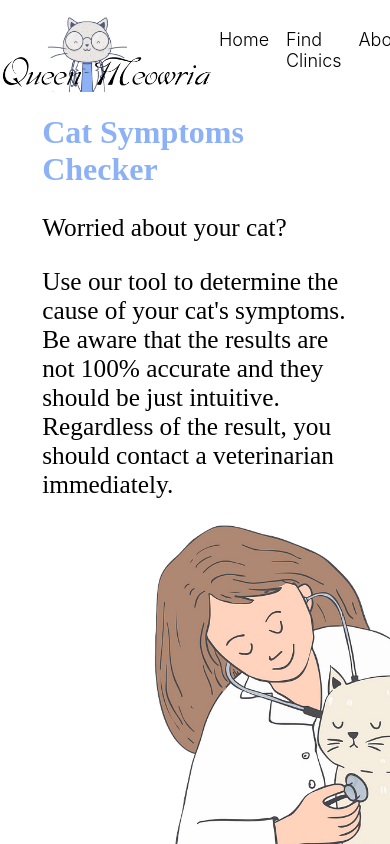
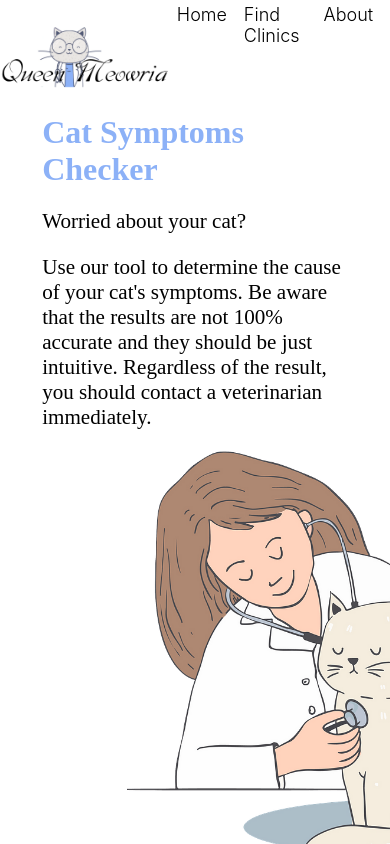
Before and after one commit to andreeabrindea/Meowria, a React (Create React App) app: page / in a window 390 px wide. Shown: the top 844 px of the page. Built offline with nearby package versions, Linux system fonts and the light colour scheme.

Commit message:
made topbar responsive

```diff
--- a/src/home/home.css
+++ b/src/home/home.css
@@ -18,14 +18,14 @@ h1 {
 
 .description {
   width: 100vh;
-  font-size: 3vh;
+  font-size: 2.5vh;
   font-family: 'SourceSansPro-Regular';
 
   }
 
 @media (max-width: 768px) {
   .description {
-    font-size: 3vh;
+    font-size: 2.5vh;
     width: 100%;
   }
 }
@@ -40,14 +40,19 @@ h1 {
 .donotforget{
     margin-top: 5vh;
     margin-right: 5vh;
-    font-size: 3vh;
+    font-size: 2.5vh;
     font-family: 'SourceSansPro-Regular';
 }
 .moreAbout{
     margin-top: 50vh;
     margin-right: 10vh;
-    font-size: 2vh;
+    font-size: 1.5vh;
     font-family: 'SourceSansPro-Regular';
+}
+@media (max-width: 768px) {
+  .moreAbout {
+    width: 100%;
+  }
 }
 .join{
     display: flex;
--- a/src/topbar/TopBar.js
+++ b/src/topbar/TopBar.js
@@ -6,7 +6,7 @@ export default function TopBar() {
     return (
         <div className="TOP">
              <div className="topLeft">
-             <img className="logoImg" src={logo} alt="cat" height="100"></img>
+             <img className="logoImg" src={logo} alt="cat"></img>
              </div>
              <div className="topCenter">
         <ul className="TopList">
--- a/src/topbar/topbar.css
+++ b/src/topbar/topbar.css
@@ -20,10 +20,10 @@
   .TopList {
     display: flex;
     justify-content: center;
-    margin: 0;
+    margin-right: 1vh;
     list-style: none;
     padding: 0;
-    margin-top: 6vh;
+    background-color: white;
   }
 
   .TopListItem {
@@ -39,3 +39,13 @@
     display: flex;
     justify-content: flex-end;
   }
+
+  .logoImg{
+    height: 100px;
+  }
+  @media (max-width: 768px) {
+    .logoImg {
+
+      height: 80px;
+    }
+  }
```
